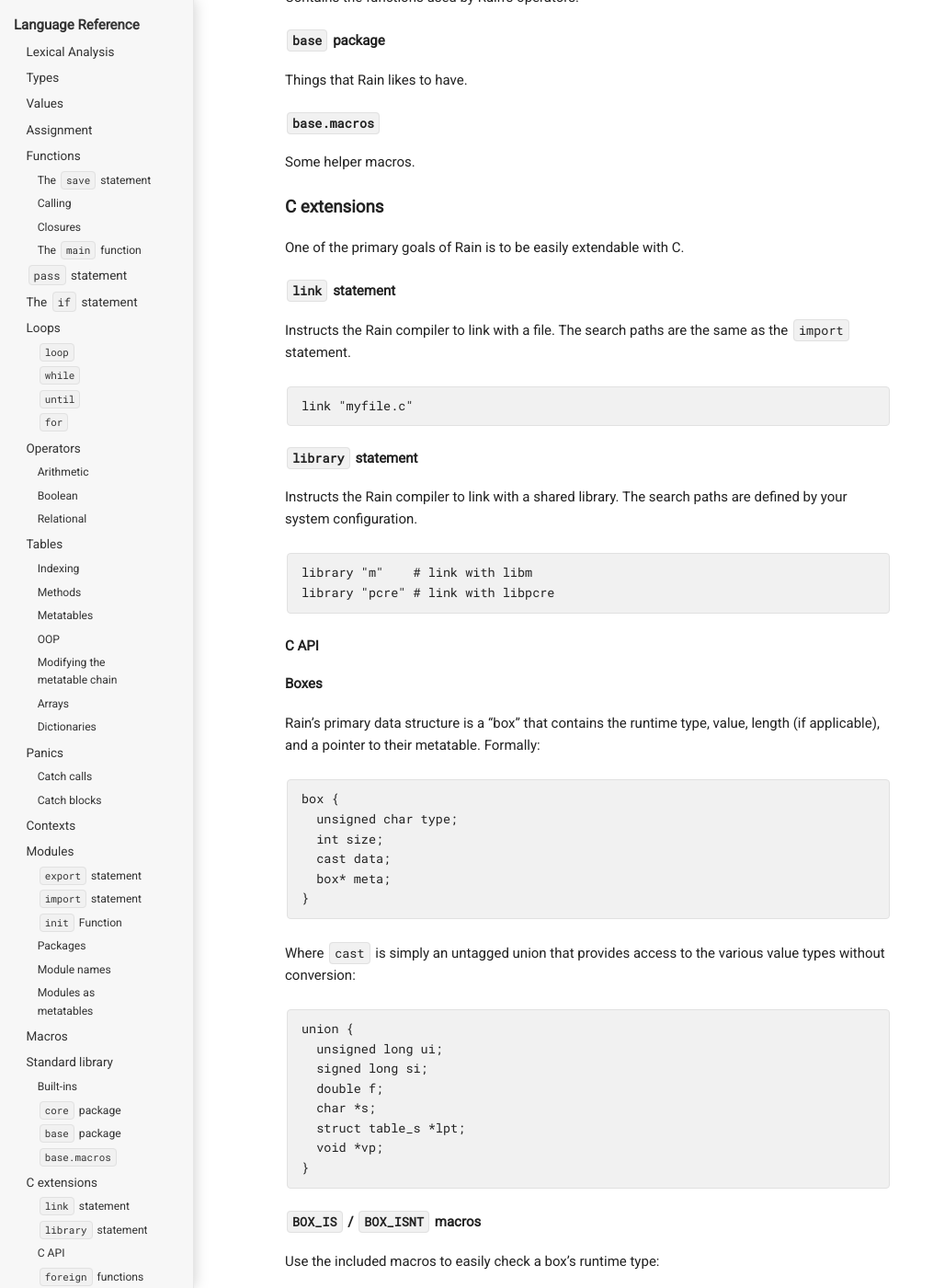
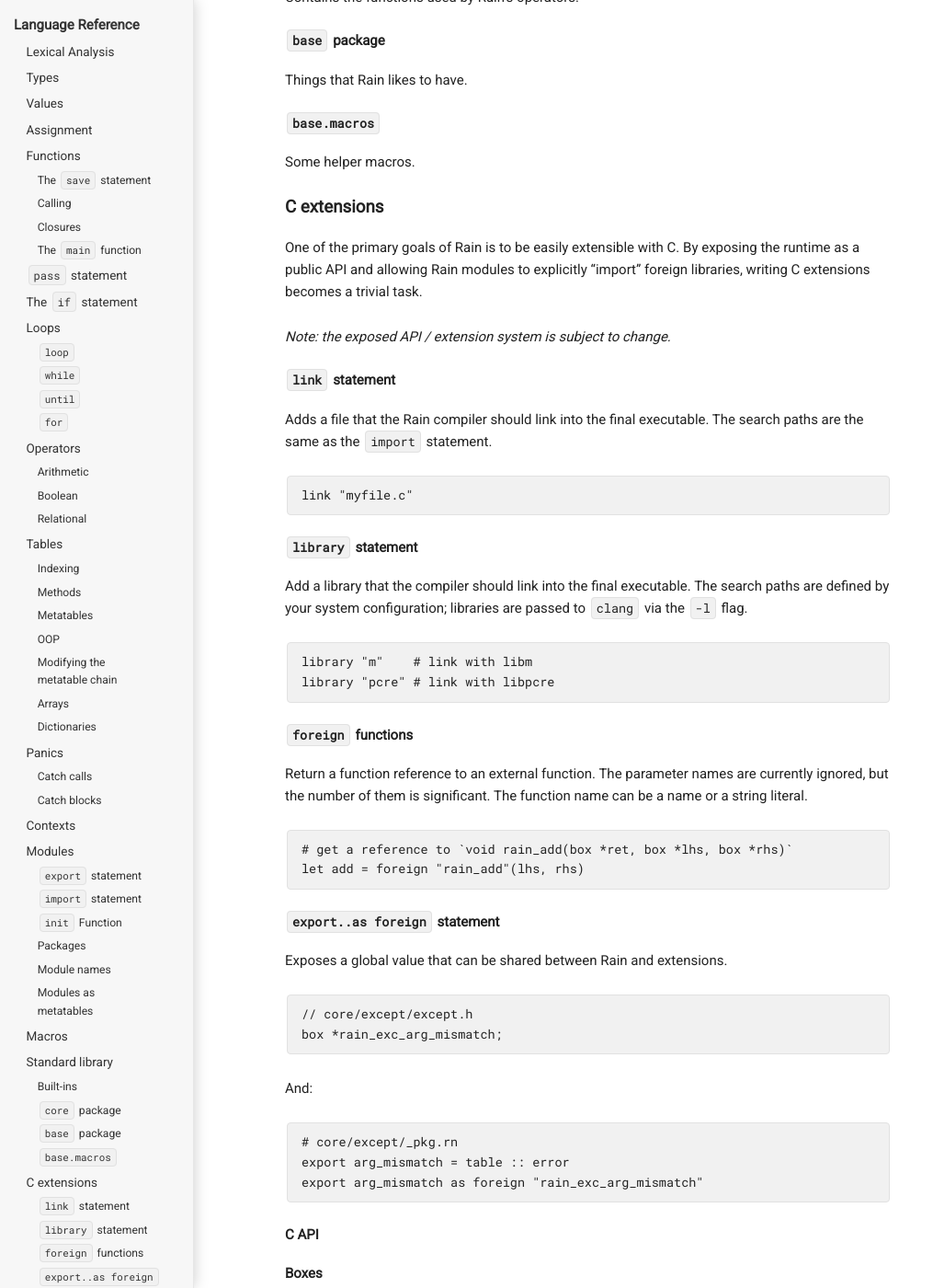
Before and after one commit to scizzorz/rain, a Jekyll site: the page built from docs/index.md, in a window 1280 px wide and 1400 px high, scrolled down 14797 px. Shown: the whole window at 92% size, without its empty margins (0-1015 px from the left). Built offline with Jekyll 4.4.1, drawn with Linux system fonts in a browser that asks for light colours; some of the changed text lies outside the part shown.

Commit message:
docs: Clean up C extensions part

```diff
--- a/docs/index.md
+++ b/docs/index.md
@@ -157,7 +157,7 @@ The return value of `main` is used as the program's exit status:
 
 ### `pass` statement
 
-`pass` is simply a no-op instruction:
+`pass` is a no-op instruction:
 
     let main = func()
       pass # does nothing
@@ -373,7 +373,7 @@ The `::` operator is right-associative.
 
 #### Arrays
 
-Rain has no formal "arrays" - it simply mimics them by using tables with keys
+Rain has no formal "arrays" - it mimics them by using tables with keys
 from `0` to `n`:
 
     let arr = table
@@ -535,7 +535,7 @@ need to be imported as a path.
 
 #### Module names
 
-Typically, a module's name is simply the normalized version with the `.rn` suffix removed:
+Typically, a module's name is the normalized version with the `.rn` suffix removed:
 
     my_file.rn -> myfile
 
@@ -549,7 +549,7 @@ with the package name.
 
 #### Modules as metatables
 
-Because modules are simply tables, they can be used as metatables / classes.
+Because modules are tables, they can be used as metatables / classes.
 
     import rand
 
@@ -625,22 +625,49 @@ Some helper macros.
 
 ### C extensions
 
-One of the primary goals of Rain is to be easily extendable with C.
+One of the primary goals of Rain is to be easily extensible with C. By exposing
+the runtime as a public API and allowing Rain modules to explicitly "import"
+foreign libraries, writing C extensions becomes a trivial task.
+
+*Note: the exposed API / extension system is subject to change.*
 
 #### `link` statement
 
-Instructs the Rain compiler to link with a file. The search paths are the same
-as the `import` statement.
+Adds a file that the Rain compiler should link into the final executable. The
+search paths are the same as the `import` statement.
 
     link "myfile.c"
 
 #### `library` statement
 
-Instructs the Rain compiler to link with a shared library. The search paths are
-defined by your system configuration.
+Add a library that the compiler should link into the final executable.  The
+search paths are defined by your system configuration; libraries are passed to
+`clang` via the `-l` flag.
 
     library "m"    # link with libm
     library "pcre" # link with libpcre
+
+#### `foreign` functions
+
+Return a function reference to an external function. The parameter names are
+currently ignored, but the number of them is significant. The function name can
+be a name or a string literal.
+
+    # get a reference to `void rain_add(box *ret, box *lhs, box *rhs)`
+    let add = foreign "rain_add"(lhs, rhs)
+
+#### `export..as foreign` statement
+
+Exposes a global value that can be shared between Rain and extensions.
+
+    // core/except/except.h
+    box *rain_exc_arg_mismatch;
+
+And:
+
+    # core/except/_pkg.rn
+    export arg_mismatch = table :: error
+    export arg_mismatch as foreign "rain_exc_arg_mismatch"
 
 #### C API
 
@@ -656,7 +683,7 @@ length (if applicable), and a pointer to their metatable. Formally:
       box* meta;
     }
 
-Where `cast` is simply an untagged union that provides access to the various
+Where `cast` is an untagged union that provides access to the various
 value types without conversion:
 
     union {
@@ -668,17 +695,10 @@ value types without conversion:
       void *vp;
     }
 
-##### `BOX_IS` / `BOX_ISNT` macros
-
-Use the included macros to easily check a box's runtime type:
-
-    if(BOX_IS(my_box, FLOAT)) { ... }
-    if(BOX_ISNT(my_box, STR)) { ... }
-
 ##### "set" helpers
 
-Rain provides several helper functions to automatically set the appropriate
-values inside a box:
+Rain provides several helper functions to set the type, metatable, and value of
+a box:
 
     void rain_set_box(box *dest, box *src);
     void rain_set_null(box *);
@@ -692,53 +712,28 @@ values inside a box:
     void rain_set_cdata(box *, void *);
     void rain_set_env(box *, box *);
 
-#### `foreign` functions
-
-Return a function reference to an external C function. The parameter names are
-currently ignored, but the number of them is significant. The function name
-can be a name or a string literal.
-
-    # get a reference to `void rain_add(box *ret, box *lhs, box *rhs)`
-    let add = foreign "rain_add"(lhs, rhs)
-
-#### `export..as foreign` statement
-
-Sometimes a global value needs to be shared between Rain and the C API.
-
-    // core/except/except.h
-    box *rain_exc_arg_mismatch;
-
-And:
-
-    # core/except/_pkg.rn
-    export arg_mismatch = table :: error
-    export arg_mismatch as foreign "rain_exc_arg_mismatch"
-
 The exported name can be a name or a string literal.
 
 #### Putting it together
 
 Define your own function:
 
-    // ext.c
+    // mod.c
     #include "rain.h"
-    void rain_ext_is_float(box *ret, box *val) {
-      if(BOX_IS(val, FLOAT)) {
-        printf("Your box is a float.\n");
-        rain_set_bool(ret, 1);
+    void rain_ext_mod(box *ret, box *lhs, box *rhs) {
+      if(BOX_IS(lhs, INT) && BOX_IS(rhs, INT)) {
+        rain_set_int(ret, lhs->data.si % rhs->data.si);
       }
-      else {
-        printf("Your box is not a float.\n");
-        rain_set_bool(ret, 0);
-      }
+
+      rain_throw(rain_exc_arg_mismatch);
     }
 
 Link with the extension file in your Rain code and declare a `foreign`:
 
-    # ext.rn
-    link "ext.c"
-    export is_float = foreign "rain_ext_is_float"(val)
+    # mod.rn
+    link "mod.c"
+    export mod = foreign "rain_ext_mod"(lhs, rhs)
 
     let main = func()
-      is_float(3.0)
-      is_float(3)
+      print(mod(5, 3))
+      print(mod(13, 3))
```
